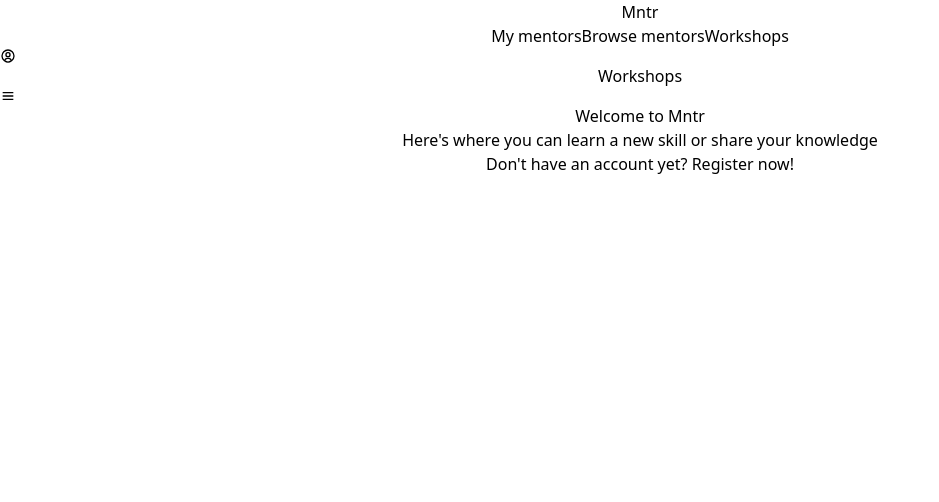
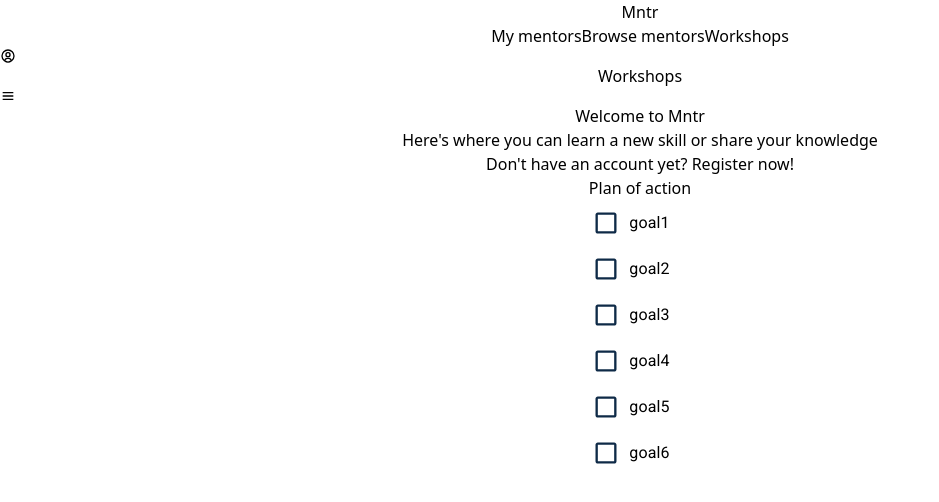
Before and after one commit to CS262Group37/Mntr, a React (Create React App) app in the folder frontend/: page /workshops in a window 1280 px wide. Shown: the top 502 px of the page, without its empty margins (0-939 px from the left). Built offline with nearby package versions, Linux system fonts and the light colour scheme.

Commit message:
done plan of action

```diff
--- a/frontend/package.json
+++ b/frontend/package.json
@@ -5,8 +5,9 @@
   "proxy": "http://localhost:5000",
   "dependencies": {
     "@chakra-ui/react": "^1.8.3",
-    "@emotion/react": "^11.7.1",
-    "@emotion/styled": "^11.6.0",
+    "@emotion/react": "^11.8.1",
+    "@emotion/styled": "^11.8.1",
+    "@mui/material": "^5.4.4",
     "@testing-library/jest-dom": "^5.16.2",
     "@testing-library/react": "^12.1.2",
     "@testing-library/user-event": "^13.5.0",
--- a/frontend/src/App.tsx
+++ b/frontend/src/App.tsx
@@ -9,10 +9,23 @@ import DashboardMentor from "./DashboardMentor";
 import BrowseMentors from "./BrowseMentors";
 import Workshops from "./Workshops";
 import RegisterUser from "./RegisterUser"
+import { createTheme, ThemeProvider } from '@mui/material/styles';
+
+const theme = createTheme({
+  palette: {
+    primary: {
+      main: '#F4F5F6',
+    },
+    secondary: {
+      main: '#0E2A47',
+    },
+  },
+});
 
 function App() {
   return (
     <div className="App">
+      <ThemeProvider theme={theme}>
         <Routes>
           <Route path="/" element={ <Login /> } />
           <Route path="/register" element={ <Register /> } />
@@ -22,6 +35,7 @@ function App() {
           <Route path="/dashboard-mentor" element={ <DashboardMentor /> } />
           <Route path="/register-user" element={ <RegisterUser /> } />
         </Routes>
+      </ThemeProvider>
     </div>
   );
 }
--- a/frontend/src/components/PlanOfAction.tsx
+++ b/frontend/src/components/PlanOfAction.tsx
@@ -1,9 +1,51 @@
 import React from "react";
+import Checkbox from "@mui/material/Checkbox";
+import FormControlLabel from "@mui/material/FormControlLabel";
+
+const ListElem = (props: any) => {
+  // TODO add onChange functionality
+  const { label } = props;
+
+  return (
+    <div className="text-prussianBlue bg-cultured shadow-md w-[82%] rounded-lg m-auto mt-3 mb-3 opacity-80 p-1 pr-4 pl-4">
+      <FormControlLabel
+        className="w-[100%]"
+        value="end"
+        control={
+          <Checkbox
+            className="text-cultured font-body"
+            sx={{
+              "& .MuiSvgIcon-root": { fontSize: 28 },
+              color: "#0E2A47",
+              "&.Mui-checked": {
+                color: "#0E2A47",
+              },
+            }}
+          />
+        }
+        label={label}
+        labelPlacement="end"
+      />
+    </div>
+  );
+};
 
 function PlanOfAction() {
-  return(
-    <div className="flex h-full bg-blueBg bg-cover w-1/3 flex-col text-left fixed right-0">
+  const goals: string[] = ["goal1", "goal2", "goal3", "goal4", "goal5", "goal6"];
 
+  const listItems = goals.map((label) => {
+    return <ListElem label={label} />;
+  })
+
+  return (
+    <div className="flex h-full bg-blueBg bg-cover w-1/3 flex-col text-left fixed right-0 text-cultured">
+      <h1 className="text-3xl font-semibold m-10 ml-12 mr-12 mb-8">
+        Plan of action
+      </h1>
+
+      <div className="flex flex-col">
+        {listItems}
+      </div>
     </div>
   );
 }
```
Also changed, not shown: 1 other file (tests, documents, lock files or other folders). Lines whose indentation alone changed are shown as unchanged.
